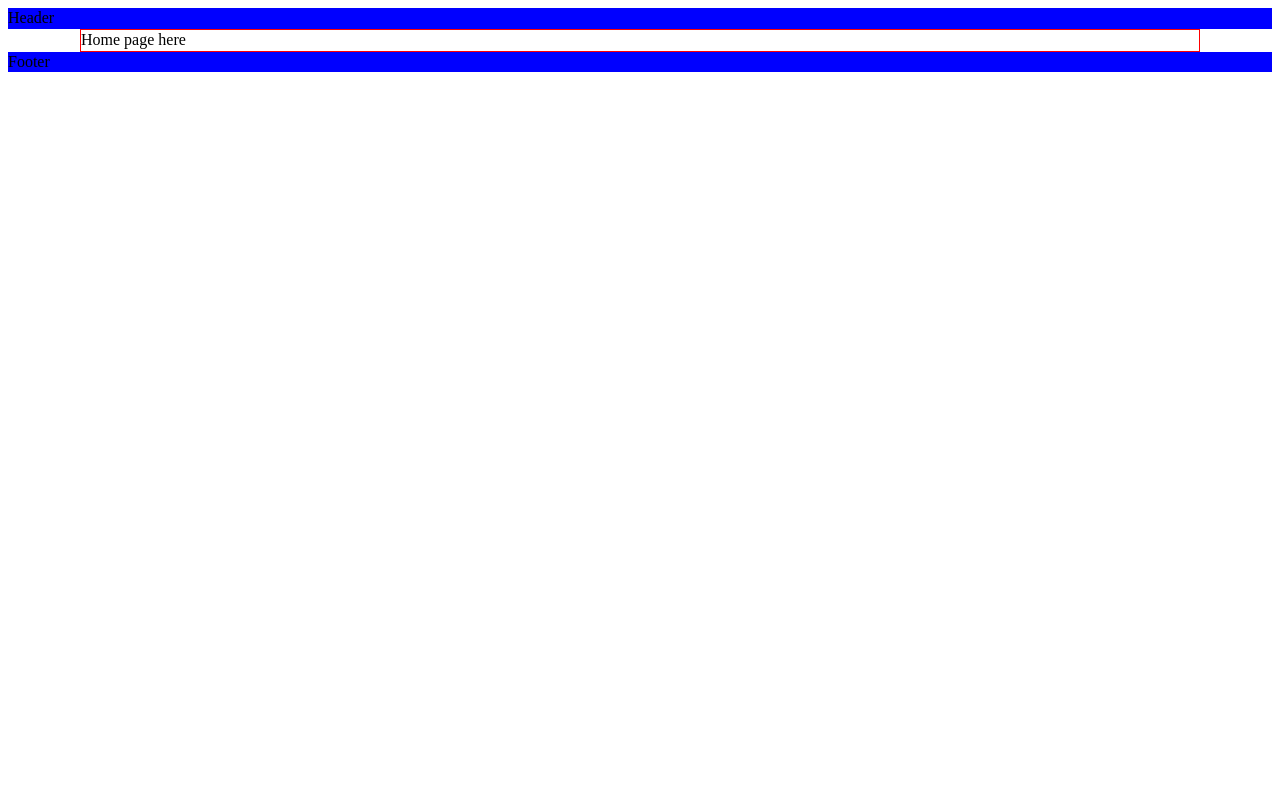
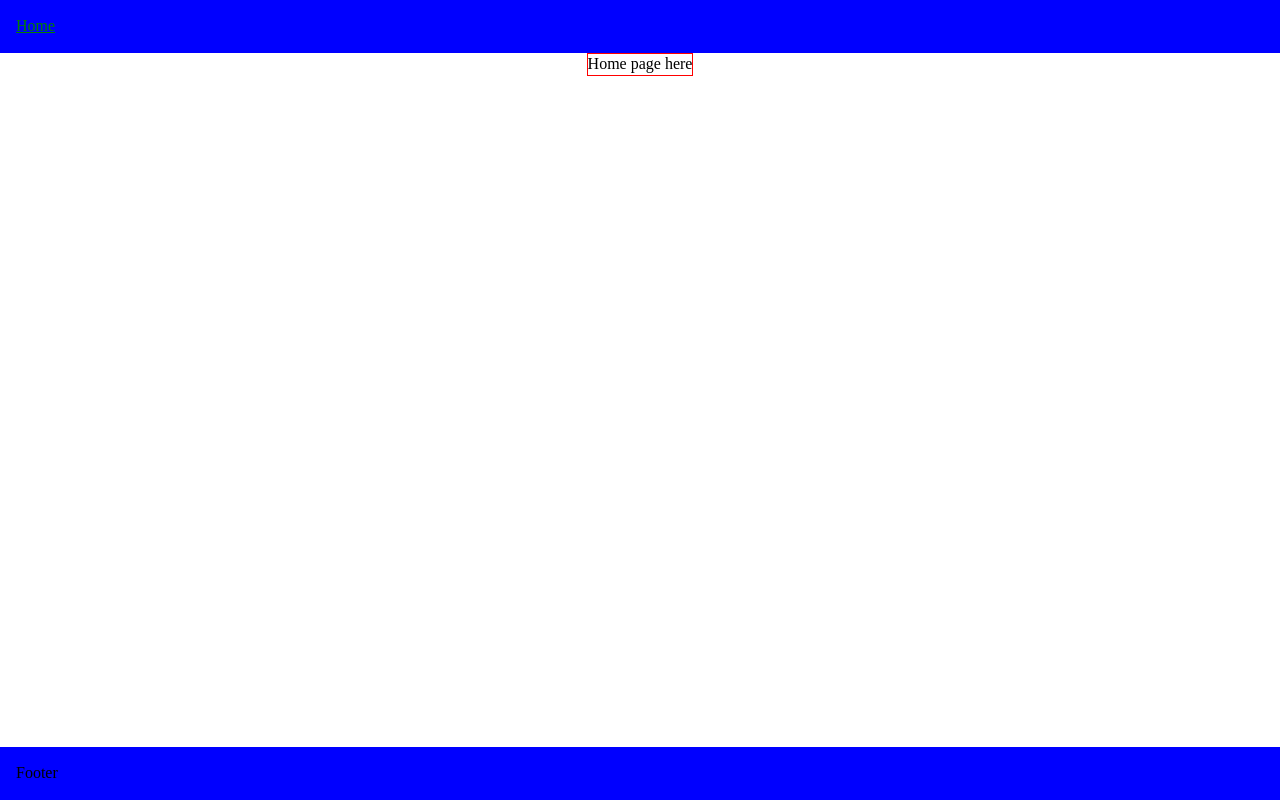
Before and after one commit to Arkine/-Mern-starter-stack, a React app in the folder client/: page / in a window 1280 px wide. Built offline with nearby package versions, Linux system fonts and the light colour scheme.

Commit message:
added normalize and updated the main viewport styles

```diff
--- a/client/package.json
+++ b/client/package.json
@@ -17,7 +17,8 @@
     "react-router": "^4.3.1",
     "react-router-dom": "^4.3.1",
     "react-transition-group": "^2.4.0",
-    "styled-components": "^4.1.1"
+    "styled-components": "^4.1.1",
+    "styled-normalize": "^8.0.4"
   },
   "devDependencies": {
     "@babel/core": "^7.1.6",
--- a/client/src/components/app.jsx
+++ b/client/src/components/app.jsx
@@ -11,7 +11,9 @@ import theme from './appTheme';
 import Header from './common/Header';
 import Footer from './common/Footer';
 import Body from './common/Body';
+
 import BaseStyles from './common/BaseStyles'
+import {Normalize} from 'styled-normalize'
 
 export default class App extends React.Component {
     render() {
@@ -19,7 +21,9 @@ export default class App extends React.Component {
 			<Router history={history}>
 				<ThemeProvider theme={theme}>
 					<React.Fragment>
+						<Normalize />
 						<BaseStyles />
+
 						<Header />
 						<Body>
 							<Switch>
--- a/client/src/components/common/BaseStyles.js
+++ b/client/src/components/common/BaseStyles.js
@@ -3,9 +3,22 @@ import {createGlobalStyle} from 'styled-components';
 export default createGlobalStyle`
 	html {
 		font-size: 16px;
+		height: 100%;
 	}
 
 	body {
 		line-height: 1.3;
+		height: 100%;
+	}
+
+	#root {
+		display: flex;
+		flex-direction: column;
+
+		height: 100%;
+	}
+
+	main {
+		flex-grow: 1;
 	}
 `;
--- a/client/src/components/common/Footer.js
+++ b/client/src/components/common/Footer.js
@@ -4,6 +4,7 @@ import styled from 'styled-components';
 
 const Footer = styled.footer`
 	background-color: ${props => props.theme.colors.primary};
+	padding: 1rem;
 `;
 
 export default props => {
--- a/client/src/components/common/Header.js
+++ b/client/src/components/common/Header.js
@@ -1,13 +1,17 @@
 import React from 'react';
+import styled from 'styled-components';
 
-import styled from 'styled-components';
+import PrimaryNavigation from '../navigation/PrimaryNavigation';
 
 const Header = styled.header`
 	background-color: ${props => props.theme.colors.primary};
+	padding: 1rem;
 `;
 
 export default props => {
 	return (
-		<Header>Header</Header>
+		<Header>
+			<PrimaryNavigation />
+		</Header>
 	)
 }
--- /dev/null
+++ b/client/src/components/navigation/PrimaryNavigation.js
@@ -0,0 +1,11 @@
+import React from 'react';
+
+import {Navigation} from './PrimaryNavigationStyled';
+
+export default props => {
+	return (
+		<Navigation>
+			<Navigation.Link to="/">Home</Navigation.Link>
+		</Navigation>
+	)
+}
--- /dev/null
+++ b/client/src/components/navigation/PrimaryNavigationStyled.js
@@ -0,0 +1,8 @@
+import styled from 'styled-components';
+import {NavLink} from 'react-router-dom';
+
+export const Navigation = styled.nav``;
+
+Navigation.Link = styled(NavLink)`
+	color: ${props => props.theme.colors.secondary};
+`;
```
Also changed, not shown: 1 other file (tests, documents, lock files or other folders).
